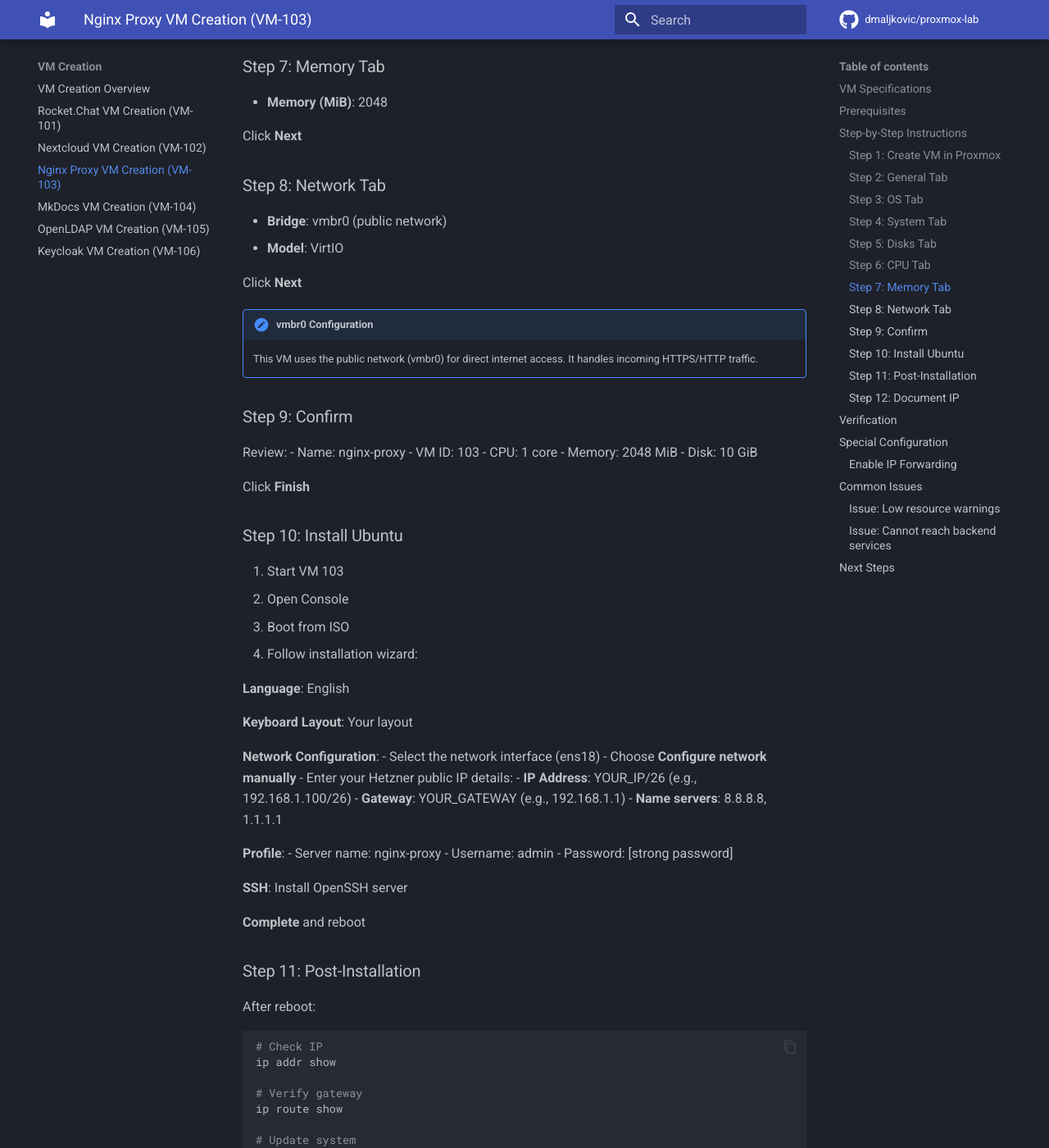
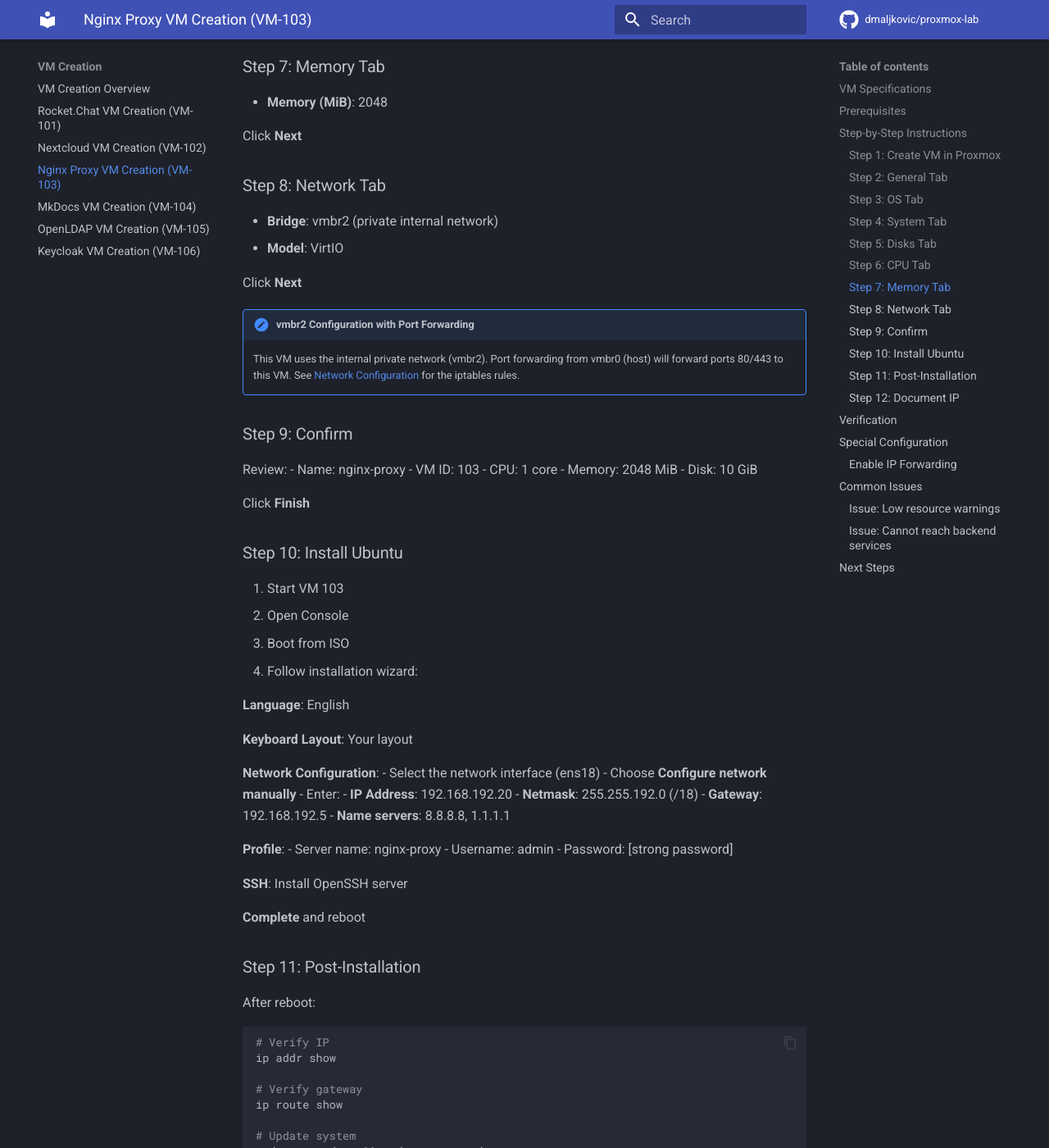
Before and after one commit to dmaljkovic/proxmox-lab, an MkDocs documentation site: the page built from docs/02-vm-creation/04-nginx-proxy-vm.md, in a window 1280 px wide and 1400 px high, scrolled down 2113 px. Shown: the whole window at 82% size. Built offline with MkDocs 1.6.1 and Material for MkDocs 9.7.7, drawn with Linux system fonts in a browser that asks for light colours; comment, search, counter and statistics services are not loaded; some of the changed text lies outside the part shown.

Commit message:
Update nginx-proxy to use vmbr2 with port forwarding

````diff
--- a/docs/02-vm-creation/04-nginx-proxy-vm.md
+++ b/docs/02-vm-creation/04-nginx-proxy-vm.md
@@ -10,9 +10,9 @@
 - **RAM**: 2 GiB
 - **Disk**: 10 GiB (ZFS)
 - **OS**: Ubuntu Server 24.04 LTS
-- **Network**: vmbr0 (public network)
-- **Static IP**: Your Hetzner public IP/26
-- **Gateway**: Your Hetzner gateway
+- **Network**: vmbr2 (private internal network with port forwarding)
+- **Static IP**: 192.168.192.20/18
+- **Gateway**: 192.168.192.5
 - **Purpose**: Reverse proxy and SSL termination
 
 ## Prerequisites
@@ -76,13 +76,13 @@
 
 ### Step 8: Network Tab
 
-- **Bridge**: vmbr0 (public network)
+- **Bridge**: vmbr2 (private internal network)
 - **Model**: VirtIO
 
 Click **Next**
 
-!!! note "vmbr0 Configuration"
-    This VM uses the public network (vmbr0) for direct internet access. It handles incoming HTTPS/HTTP traffic.
+!!! note "vmbr2 Configuration with Port Forwarding"
+    This VM uses the internal private network (vmbr2). Port forwarding from vmbr0 (host) will forward ports 80/443 to this VM. See [Network Configuration](../01-preparation/03-network-configuration.md) for the iptables rules.
 
 ### Step 9: Confirm
 
@@ -109,9 +109,10 @@
 **Network Configuration**:
 - Select the network interface (ens18)
 - Choose **Configure network manually**
-- Enter your Hetzner public IP details:
-  - **IP Address**: YOUR_IP/26 (e.g., 192.168.1.100/26)
-  - **Gateway**: YOUR_GATEWAY (e.g., 192.168.1.1)
+- Enter:
+  - **IP Address**: 192.168.192.20
+  - **Netmask**: 255.255.192.0 (/18)
+  - **Gateway**: 192.168.192.5
   - **Name servers**: 8.8.8.8, 1.1.1.1
 
 **Profile**:
@@ -128,7 +129,7 @@
 After reboot:
 
 ```bash
-# Check IP
+# Verify IP
 ip addr show
 
 # Verify gateway
@@ -145,7 +146,7 @@
 
 Add to inventory:
 ```
-nginx-proxy | 103 | vmbr0 | YOUR_PUBLIC_IP | proxy.example.com | Nginx Port 80/443
+nginx-proxy | 103 | vmbr2 | 192.168.192.20 | proxy.example.com | Nginx Port 80/443
 ```
 
 ## Verification
````
Also changed, not shown: docs/01-preparation/03-network-configuration.md (+39 -0 lines), docs/02-vm-creation/01-overview.md (+1 -1 lines).
